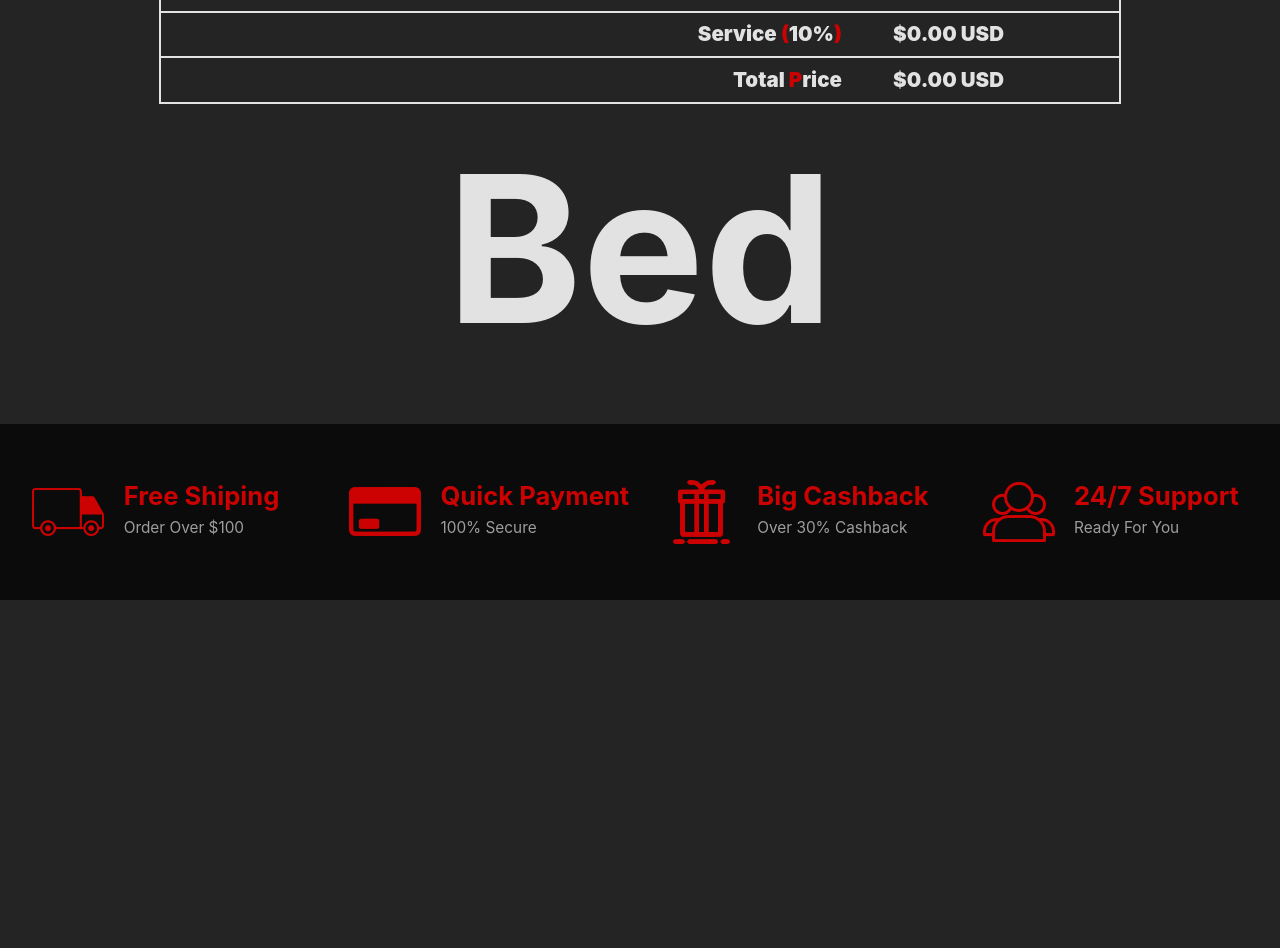
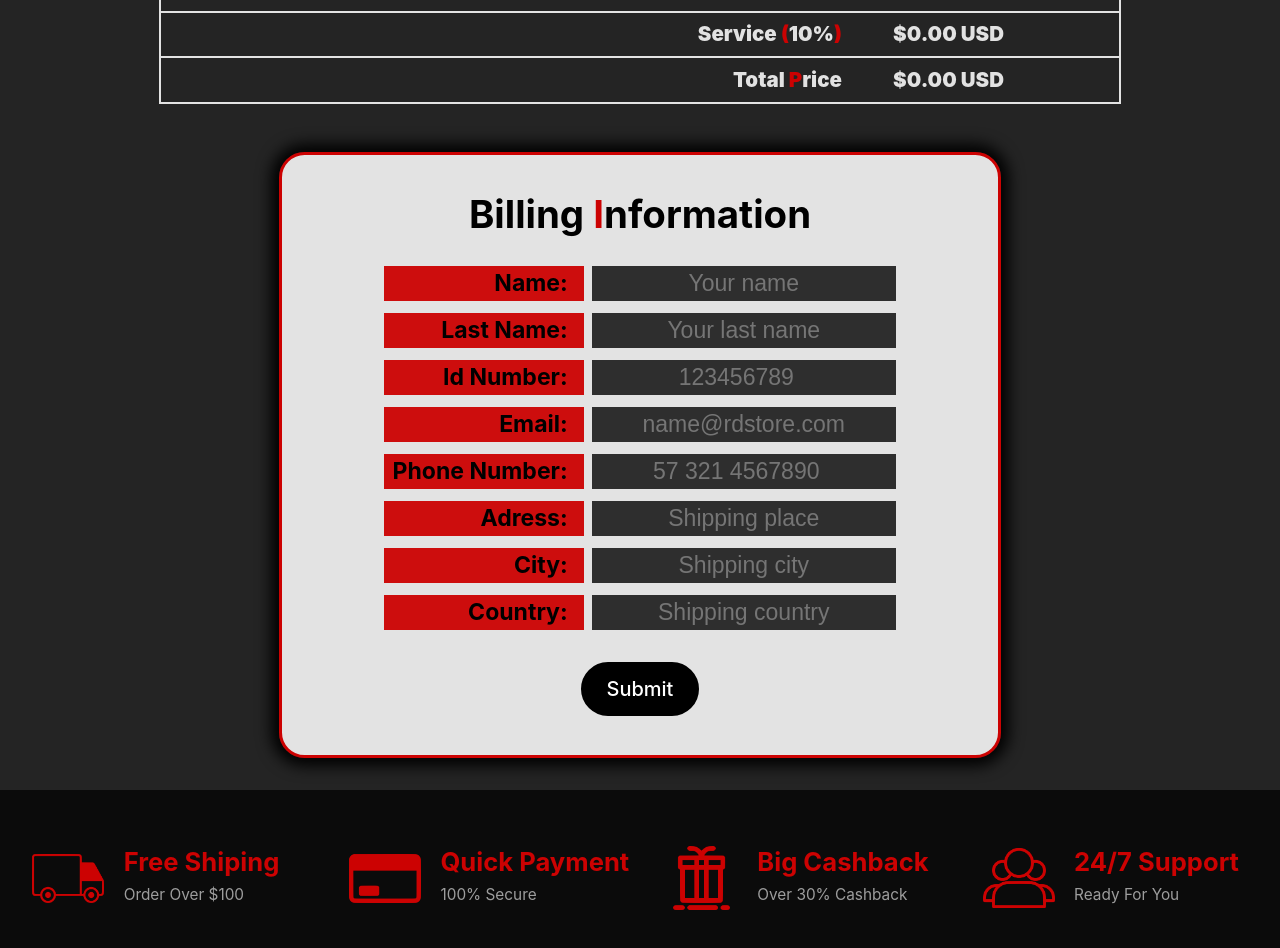
Before and after one commit to DrowAnn/Proyecto-Final-React-JS, a React (Vite) app: page /Checkout in a window 1280 px wide. Shown: the part 360-1308 px from the top of the page. Before the commit the page ends 960 px from the top, so only its background shows below. Built offline with nearby package versions, Linux system fonts and the light colour scheme.

Commit message:
Proyecto Finalizado

```diff
--- a/src/Components/Buttons/Buttons.jsx
+++ b/src/Components/Buttons/Buttons.jsx
@@ -16,3 +16,17 @@ export const ActionButton = (props) => {
     </button>
   );
 };
+
+export const SubmitButton = (props) => {
+  return (
+    <Link
+      id={props.id}
+      className="buttonLink"
+      to={props.to}
+      state={props.state}
+      style={props.style}
+    >
+      {props.message}
+    </Link>
+  );
+};
--- a/src/Components/Forms/PaymentForm.css
+++ b/src/Components/Forms/PaymentForm.css
@@ -1,8 +1,60 @@
 .paymentForm {
-  font-size: 5vw;
+  color: black;
+  background-color: rgba(255, 255, 255, 0.87);
+  padding: 3vw;
+  padding-bottom: 0.5vw;
+  border-radius: 2vw;
+  border: 0.3vw solid rgba(204, 2, 2);
+  box-shadow: 0vw 0vw 1.2vw 0.6vw black;
   margin: 0vh;
+  margin-top: 2vh;
+  width: 50vw;
+  height: fit-content;
+  display: flex;
+  flex-direction: column;
+  align-items: center;
+  justify-content: center;
 }
 
 .paymentForm h1 {
+  font-size: 3vw;
+  margin: 0vw;
+  margin-bottom: 1.4vw;
+}
+
+.paymentForm label {
   margin: 0vh;
+  font-size: 1.8vw;
+  font-weight: 700;
+  text-align: right;
+  padding-right: 8%;
+  margin-bottom: 1.5vh;
+  width: 92%;
+  background-color: rgba(204, 2, 2, 0.95);
 }
+
+.paymentForm input {
+  font-size: 1.8vw;
+  width: 23vw;
+  height: fit-content;
+  background-color: rgb(46, 46, 46);
+  border: 0.3vw solid rgba(46, 46, 46);
+  text-align: center;
+  margin-bottom: 1.5vh;
+}
+
+.paymentForm input:focus {
+  outline: none;
+  border: 0.3vw solid rgba(204, 2, 2);
+}
+
+.data {
+  margin: 1vw;
+  display: grid;
+  width: 80%;
+  height: 100%;
+  grid-template-columns: 39% 61%;
+  grid-template-rows: repeat(8, 1fr) 2fr;
+  align-items: center;
+  justify-items: right;
+}
--- a/src/Components/Forms/PaymentForm.jsx
+++ b/src/Components/Forms/PaymentForm.jsx
@@ -1,9 +1,104 @@
+import { useState } from "react";
+import { SubmitButton } from "../Buttons/Buttons";
 import "./PaymentForm.css";
 
 const PaymentForm = () => {
+  const [dataForm, setDataForm] = useState({
+    name: "",
+    lastName: "",
+    idNumber: "",
+    email: "",
+    phoneNumber: "",
+    address: "",
+    city: "",
+    country: "",
+  });
+
+  const handlerChange = (event) => {
+    const { name, value } = event.target;
+    setDataForm({ ...dataForm, [name]: value });
+  };
+
   return (
-    <form className="paymentForm">
-      <h1>Bed</h1>
+    <form
+      className="paymentForm"
+      onChange={(event) => {
+        event.preventDefault();
+      }}
+    >
+      <h1>
+        Billing <span>I</span>nformation
+      </h1>
+      <div className="data">
+        <label>Name: </label>
+        <input
+          type="text"
+          placeholder="Your name"
+          name="name"
+          onChange={handlerChange}
+        />
+        <label>Last Name: </label>
+        <input
+          type="text"
+          placeholder="Your last name"
+          name="lastName"
+          onChange={handlerChange}
+        />
+        <label>Id Number: </label>
+        <input
+          type="number"
+          placeholder="123456789"
+          name="idNumber"
+          onChange={handlerChange}
+        ></input>
+        <label>Email: </label>
+        <input
+          type="email"
+          placeholder="name@rdstore.com"
+          name="email"
+          onChange={handlerChange}
+        />
+        <label>Phone Number: </label>
+        <input
+          type="number"
+          placeholder="57 321 4567890"
+          name="phoneNumber"
+          onChange={handlerChange}
+        />
+        <label>Adress: </label>
+        <input
+          type="text"
+          placeholder="Shipping place"
+          name="address"
+          onChange={handlerChange}
+        />
+        <label>City: </label>
+        <input
+          type="text"
+          placeholder="Shipping city"
+          name="city"
+          onChange={handlerChange}
+        />
+        <label>Country: </label>
+        <input
+          type="text"
+          placeholder="Shipping country"
+          name="country"
+          onChange={handlerChange}
+        />
+        <SubmitButton
+          id="submit"
+          style={{
+            gridColumn: "span 2 / 3",
+            justifySelf: "center",
+            paddingTop: "0.8vw",
+            paddingBottom: "0.8vw",
+          }}
+          to="/OrderConfirmation"
+          message="Submit"
+          state={dataForm}
+        />
+      </div>
     </form>
   );
 };
--- a/src/Routing/Routing.jsx
+++ b/src/Routing/Routing.jsx
@@ -7,6 +7,7 @@ import ShoppingCart from "../Views/ShoppingCart/ShoppingCart";
 import ContactUs from "../Views/ContactUs/ContactUs";
 import ProductDetails from "../Views/ProductDetails/ProductDetails";
 import Checkout from "../Views/Checkout/Checkout";
+import OrderConfirmation from "../Views/OrderConfirmation/OrderConfirmation";
 
 const AppRouting = () => {
   return (
@@ -19,6 +20,7 @@ const AppRouting = () => {
         <Route path="ShoppingCart" element={<ShoppingCart />} />
         <Route path="Product/:id" element={<ProductDetails />} />
         <Route path="Checkout" element={<Checkout />} />
+        <Route path="OrderConfirmation" element={<OrderConfirmation />} />
       </Routes>
       <Footer />
     </BrowserRouter>
--- /dev/null
+++ b/src/Slicers/UsersDataSlicer.js
@@ -0,0 +1,19 @@
+import { createSlice } from "@reduxjs/toolkit";
+
+const initialState = {
+  users: [],
+};
+
+const UsersDataSlicer = createSlice({
+  initialState,
+  name: "UsersData",
+  reducers: {
+    saveData: (state, actions) => {
+      state.users.push(actions.payload);
+    },
+  },
+});
+
+export const UsersDataReducer = UsersDataSlicer.reducer;
+
+export default UsersDataSlicer.actions;
--- a/src/Store/Store.js
+++ b/src/Store/Store.js
@@ -1,11 +1,13 @@
 import { configureStore } from "@reduxjs/toolkit";
 import { ShoppingCartReducer } from "../Slicers/ShoppingCartSlicer";
 import { SpecialFeaturesReducer } from "../Slicers/SpecialFeaturesSlicer";
+import { UsersDataReducer } from "../Slicers/UsersDataSlicer";
 
 const Store = configureStore({
   reducer: {
     ShoppingCart: ShoppingCartReducer,
     SpecialFeaturesContent: SpecialFeaturesReducer,
+    UsersData: UsersDataReducer,
   },
 });
 
--- /dev/null
+++ b/src/Views/OrderConfirmation/OrderConfirmation.css
@@ -0,0 +1,23 @@
+.orderConfirmation {
+  height: 66vh;
+  width: 100vw;
+  display: flex;
+  flex-direction: column;
+  align-items: center;
+  justify-content: center;
+  margin-top: 12vh;
+}
+
+.orderConfirmation p {
+  font-size: 2.8vh;
+  width: 60%;
+  text-align: justify;
+  background-color: rgb(0, 0, 0, 0.8);
+  padding: 2vw;
+  margin: 0.5vw;
+  border-radius: 2vw;
+}
+
+.orderConfirmation span {
+  color: rgb(204, 2, 2);
+}
--- /dev/null
+++ b/src/Views/OrderConfirmation/OrderConfirmation.jsx
@@ -0,0 +1,29 @@
+import { useDispatch } from "react-redux";
+import TriangleDecoration from "../../Components/TrianglesDecoration/TrianglesDecoration";
+import "./OrderConfirmation.css";
+import { useLocation } from "react-router-dom";
+import UsersDataActions from "/src/Slicers/UsersDataSlicer.js";
+
+const OrderConfirmation = () => {
+  const dispatch = useDispatch();
+  const { state } = useLocation();
+
+  dispatch(UsersDataActions.saveData(state));
+
+  return (
+    <div className="orderConfirmation">
+      <TriangleDecoration />
+      <h1>
+        Thanks for <span>B</span>uying
+      </h1>
+      <p>
+        {`Hi, ${state.name} ${state.lastName}, an email with your payment link was sent to your email: ${state.email}. After you make your payment, an shipping advisor
+        will call you at: ${state.phoneNumber} in order to confirm your shipping information. Your current address is: ${state.address} in ${state.city}, ${state.country}.`}
+      </p>
+      <h2>Come back soon!</h2>
+      <h1>{":)"}</h1>
+    </div>
+  );
+};
+
+export default OrderConfirmation;
--- a/src/Views/ProductDetails/ProductDetails.jsx
+++ b/src/Views/ProductDetails/ProductDetails.jsx
@@ -68,7 +68,7 @@ const ProductDetails = () => {
           Comments
         </p>
         <ActionButton
-          onClick={(event) => {
+          onClick={() => {
             handlerAddToCart(product);
           }}
           message="Add To Cart"
--- a/src/Views/ShoppingCart/ShoppingCart.css
+++ b/src/Views/ShoppingCart/ShoppingCart.css
@@ -18,5 +18,6 @@
   font-size: 4vh;
   margin: 2%;
   padding: 2%;
-  background-color: rgb(0, 0, 0, 0.85);
+  color: black;
+  background-color: rgb(255, 255, 255, 0.87);
 }
```
